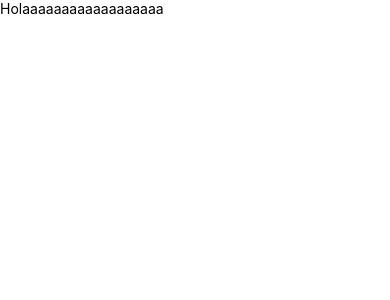
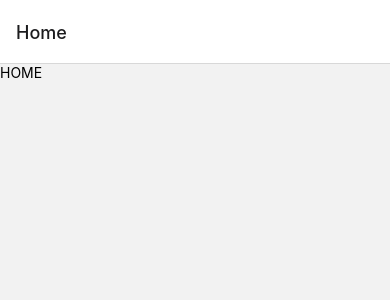
Before and after one commit to AngelRRand/templetTander, a React Native app: screen /Home in a window 390 px wide. Shown: the top 300 px of the page. Built offline with nearby package versions, Linux system fonts and the light colour scheme.

Commit message:
POR DIOS SI FUNCIONA

```diff
--- a/App.js
+++ b/App.js
@@ -1,14 +1,20 @@
-import React from 'react'
-import { Text, View } from 'react-native'
-import { SafeAreaProvider } from 'react-native-safe-area-context';
-const App = () => {
+import * as React from 'react';
+import { NavigationContainer } from '@react-navigation/native';
+import { createNativeStackNavigator } from '@react-navigation/native-stack';
+import Home from './src/view/Home';
+
+
+
+const Stack = createNativeStackNavigator();
+
+function App() {
   return (
-    <SafeAreaProvider>
-
-      <Text>Holaaaaaaaaaaaaaaaaaa</Text>
-
-    </SafeAreaProvider>
-  )
+    <NavigationContainer>
+      <Stack.Navigator>
+        <Stack.Screen name="Home" component={Home} />
+      </Stack.Navigator>
+    </NavigationContainer>
+  );
 }
 
-export default App
+export default App;
--- a/package.json
+++ b/package.json
@@ -11,6 +11,7 @@
   },
   "dependencies": {
     "@react-navigation/native": "^6.0.16",
+    "@react-navigation/native-stack": "^6.9.4",
     "react": "18.1.0",
     "react-native": "0.70.6",
     "react-native-safe-area-context": "^4.4.1",
--- /dev/null
+++ b/src/view/Home.jsx
@@ -0,0 +1,12 @@
+import React from 'react'
+import { View, Text } from 'react-native';
+
+const Home = () => {
+  return (
+    <View>
+        <Text>HOME</Text>
+    </View>
+  )
+}
+
+export default Home
```
Also changed, not shown: 1 other file (tests, documents, lock files or other folders).
